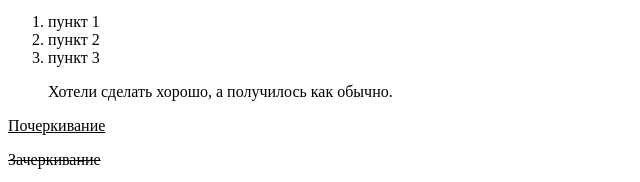
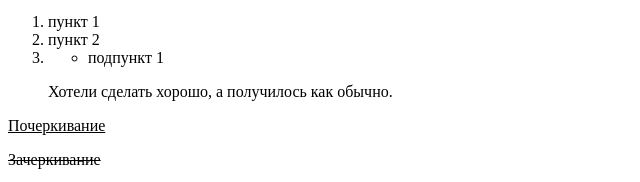
Before and after one commit to geniuses43/geniuses43.github.io, a plain HTML site: page index.html in a window 1280 px wide. Shown: the part 666-848 px from the top of the page, 0-640 px from the left. Drawn offline with Linux system fonts and the light colour scheme.

Commit message:
Подпункт

```diff
--- a/index.html
+++ b/index.html
@@ -31,7 +31,7 @@
 	<ol>
 	<li>пункт 1</li>
 	<li>пункт 2</li>
-	<li>пункт 3</li>
+        <li><ul><li>подпункт 1</li></ul></li>
 </ol>
 
 <blockquote>
```
